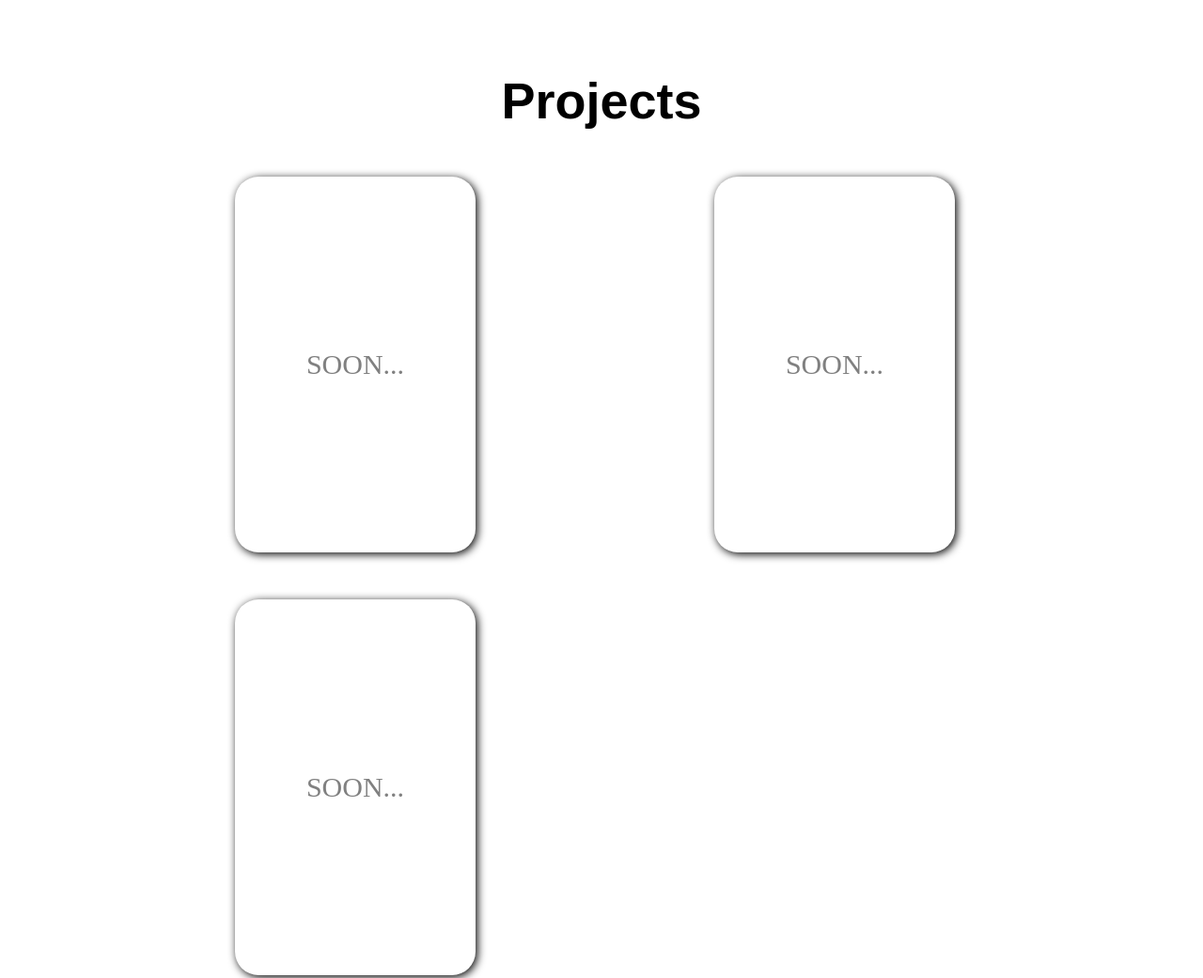
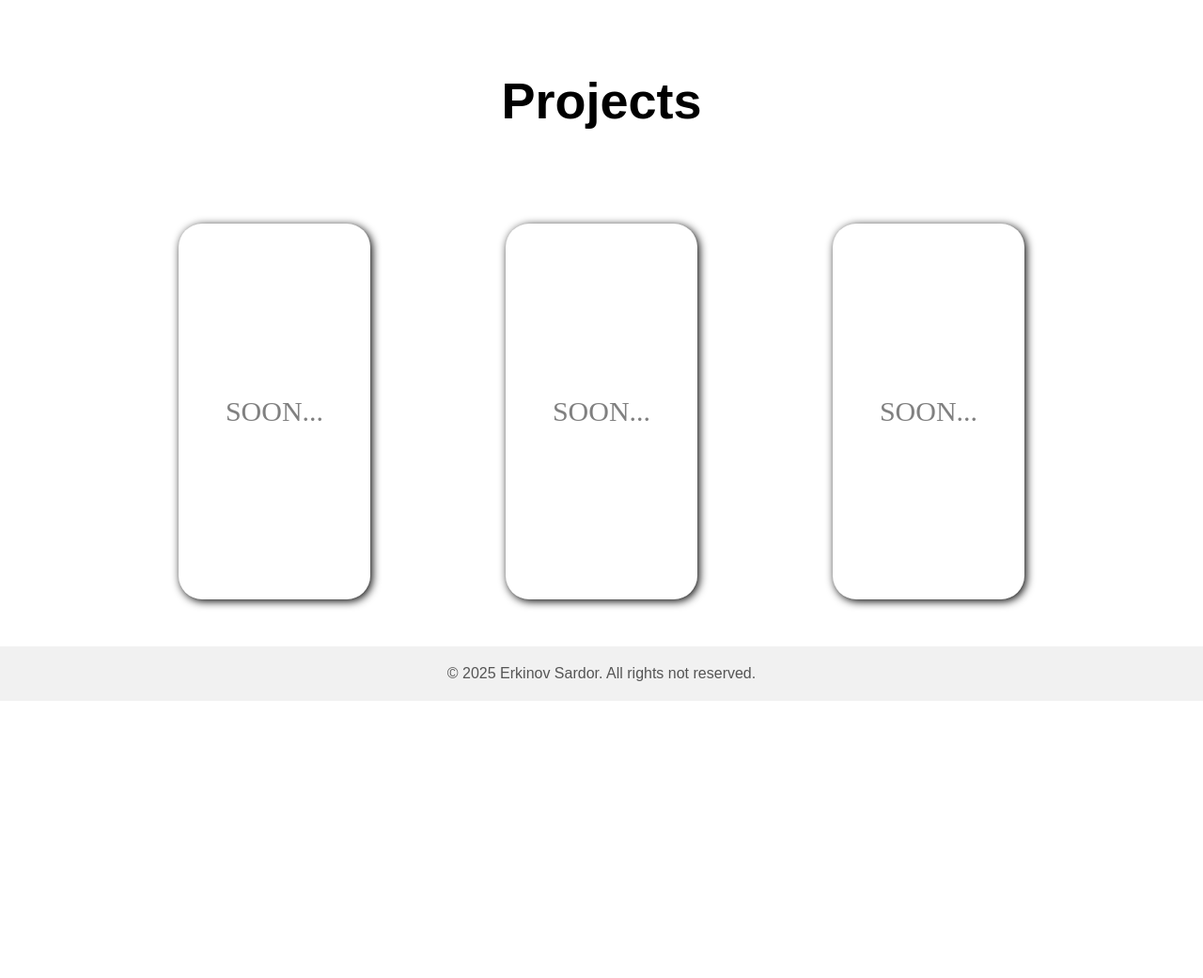
Before and after one commit to Sardor081902/portfel, a plain HTML site: page index.html in a window 1280 px wide. Shown: the part 1940-2981 px from the top of the page at 94% size. After the commit the page ends 2686 px from the top, so only its background shows below. Drawn offline with Linux system fonts and the light colour scheme.

Commit message:
tochniy final

```diff
--- a/style.css
+++ b/style.css
@@ -105,16 +105,23 @@ html  {
     font-size: 36px;
     margin-top: 150px;
 }
+#projectbox {
+    width: 80%;
+    margin: auto;
+    display: flex;
+    justify-content: space-around;
+    align-items: center;
+    gap: 20px;
+    margin-top: 50px;
+}
 #projectbox p{
     width: 20%;
     height: 400px;
-    margin: auto;
     margin-top: 50px;
     background-color: white;
     box-shadow: 2px 2px 10px rgba(0, 0, 0, 2);
     border-radius: 25px;
     display: inline-flex;
-    margin-left: 250px;
     justify-content: center;
     align-items: center;
     color: gray;
```
